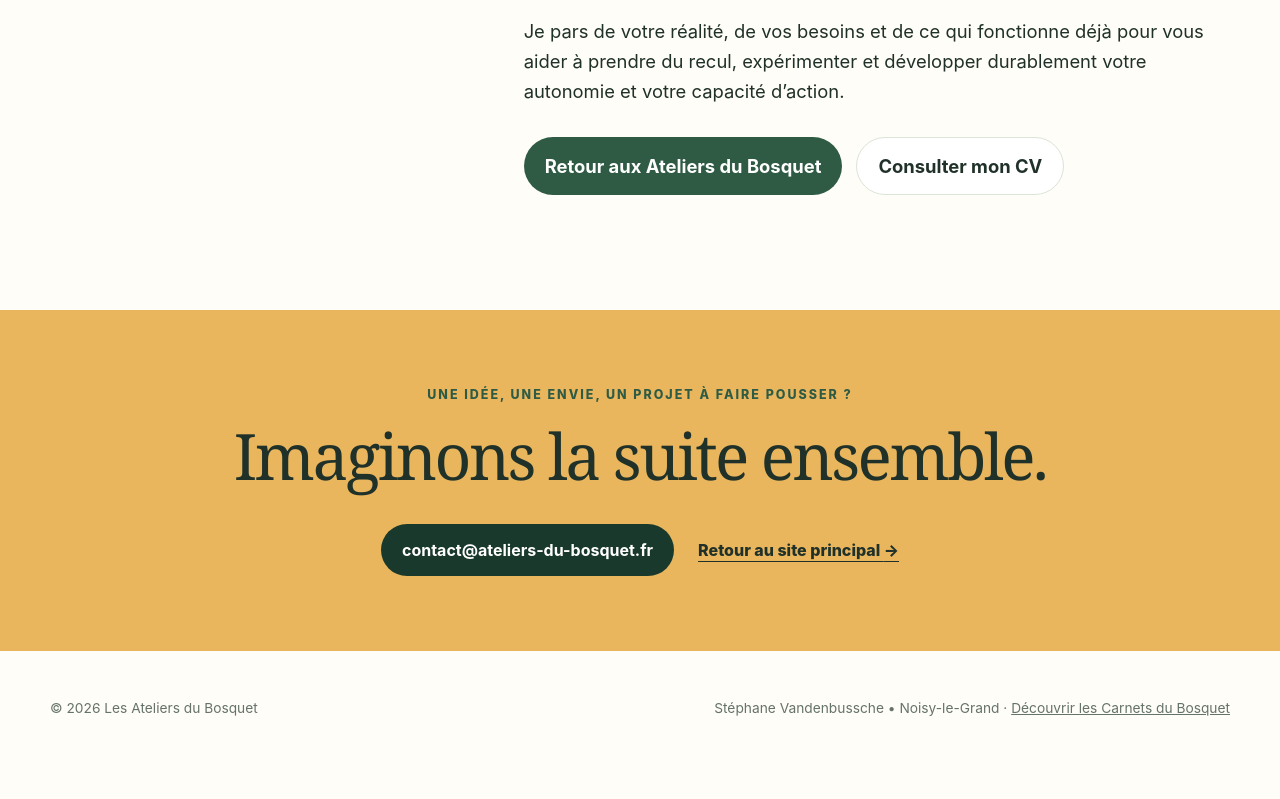
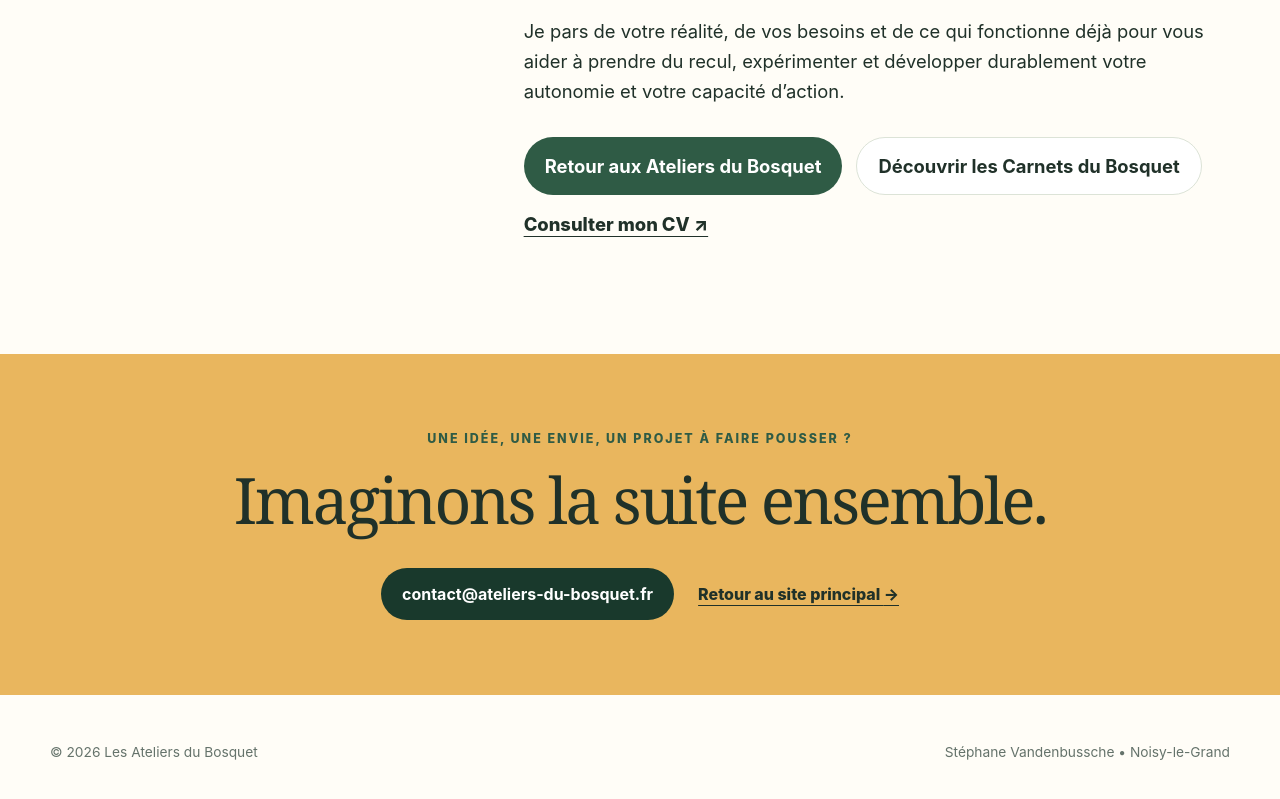
Before and after one commit to vandenbusschestephane/ateliers-du-bosquet, a plain HTML site: page mes-univers/index.html in a window 1280 px wide. Shown: the part 4716-5515 px from the top of the page. Before the commit the page ends 5481 px from the top, so only its background shows below. Drawn offline with Linux system fonts and the light colour scheme; no server answers.

Commit message:
Harmonise les textes et les liens de fin

```diff
--- a/mes-univers/index.html
+++ b/mes-univers/index.html
@@ -128,7 +128,8 @@
         <p>Je pars de votre réalité, de vos besoins et de ce qui fonctionne déjà pour vous aider à prendre du recul, expérimenter et développer durablement votre autonomie et votre capacité d’action.</p>
         <div class="about-actions">
           <a class="button primary" href="../">Retour aux Ateliers du Bosquet</a>
-          <a class="button secondary" href="../documents/CV-Stephane-Vandenbussche-2026.pdf" target="_blank" rel="noopener">Consulter mon CV</a>
+          <a class="button secondary" href="../carnets-du-bosquet/">Découvrir les Carnets du Bosquet</a>
+          <a class="text-link" href="../documents/CV-Stephane-Vandenbussche-2026.pdf" target="_blank" rel="noopener">Consulter mon CV ↗</a>
         </div>
       </div>
     </section>
@@ -145,7 +146,7 @@
 
   <footer>
     <p>© <span id="year"></span> Les Ateliers du Bosquet</p>
-    <p>Stéphane Vandenbussche • Noisy-le-Grand · <a href="../carnets-du-bosquet/">Découvrir les Carnets du Bosquet</a></p>
+    <p>Stéphane Vandenbussche • Noisy-le-Grand</p>
   </footer>
   <script>
     document.getElementById('year').textContent = new Date().getFullYear();
--- a/styles.css
+++ b/styles.css
@@ -738,3 +738,7 @@ blockquote { margin: 0; font-family: Georgia,serif; font-size: 1.2rem; line-heig
 .carnets-concept-copy .section-heading > h2,
 .carnets-concept-copy .section-heading > p:last-child { text-align:left; margin-left:0; margin-right:0; }
 .carnets-offer .offer-intro-copy { font-size:1rem; line-height:1.65; }
+
+/* Dernière harmonisation des textes et des liens */
+.carnets-offer .offer-intro-copy p { font-size:1rem !important; line-height:1.65; }
+.carnets-offer .offer-intro-copy p + p { margin-top:1rem; }
```
Also changed, not shown: index.html (+1 -1 lines).
